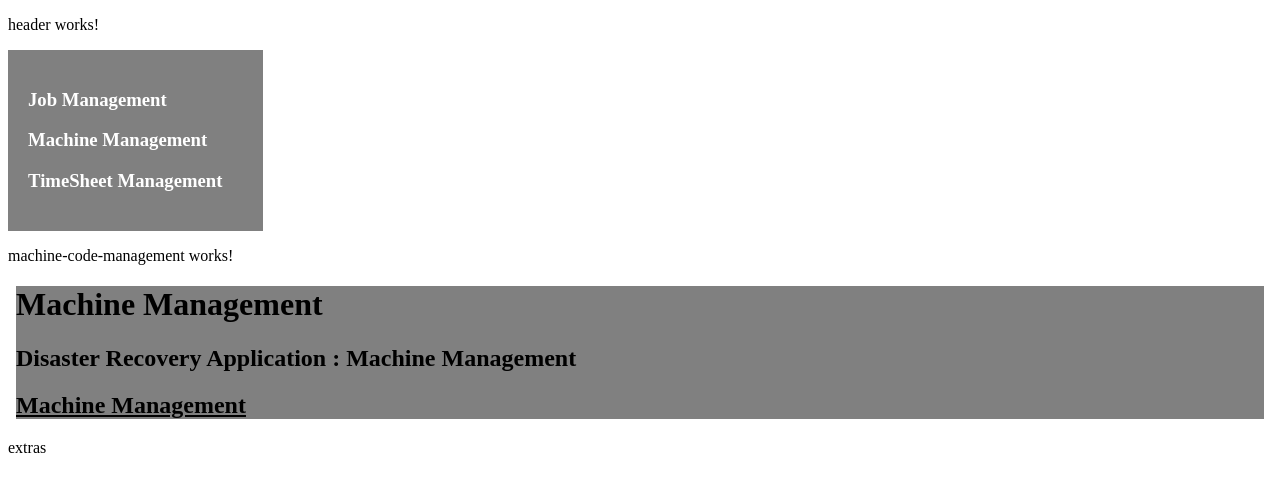
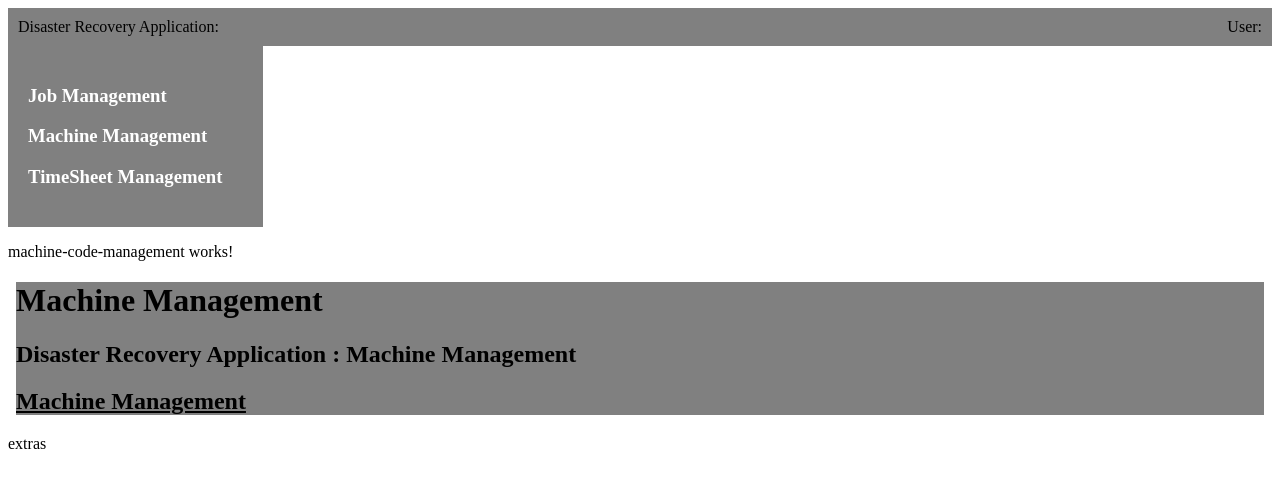
Before and after one commit to 62nK/DisasterRecoveryApp, an Angular app: page /home/machinecode/management in a window 1280 px wide. Shown: the top 492 px of the page. Built offline with nearby package versions, Linux system fonts and the light colour scheme.

Commit message:
model refactor

```diff
--- a/src/app/app-routing.module.ts
+++ b/src/app/app-routing.module.ts
@@ -12,7 +12,7 @@ import { HomeComponent } from './home/home.component';
 
 
 const routes: Routes = [
-  {path: '', redirectTo: 'log-in', pathMatch: 'full'},
+  {path: '', redirectTo: 'home/machinecode/management', pathMatch: 'full'},
   {path: 'log-in', component: LoginComponent},
   {
     path: 'home',
--- a/src/app/header/header.component.css
+++ b/src/app/header/header.component.css
@@ -0,0 +1,13 @@
+.header-component{
+    background-color: grey;
+    width: 100%;
+}
+.page-title{
+    padding: 10px;
+    float: left;
+    text-align: left;
+}
+.authenticated-user{
+    padding: 10px;
+    text-align: right;
+}
--- a/src/app/header/header.component.html
+++ b/src/app/header/header.component.html
@@ -1 +1,4 @@
-<p>header works!</p>
+<div class="header-component">
+    <div class="page-title">{{appTitle}}</div>
+    <div class="authenticated-user">User:</div>
+</div>
--- a/src/app/header/header.component.ts
+++ b/src/app/header/header.component.ts
@@ -7,6 +7,7 @@ import { Component, OnInit } from '@angular/core';
 })
 export class HeaderComponent implements OnInit {
 
+  appTitle = "Disaster Recovery Application: "
   constructor() { }
 
   ngOnInit() {
```
Also changed, not shown: src/app/shared/models/entry.ts (added, +15 -0 lines), src/app/shared/models/job.ts (added, +13 -0 lines), src/app/shared/models/machinecode.ts (added, +14 -0 lines), src/app/shared/models/timesheet.ts (added, +15 -0 lines), src/app/shared/models/user.ts (added, +13 -0 lines).
